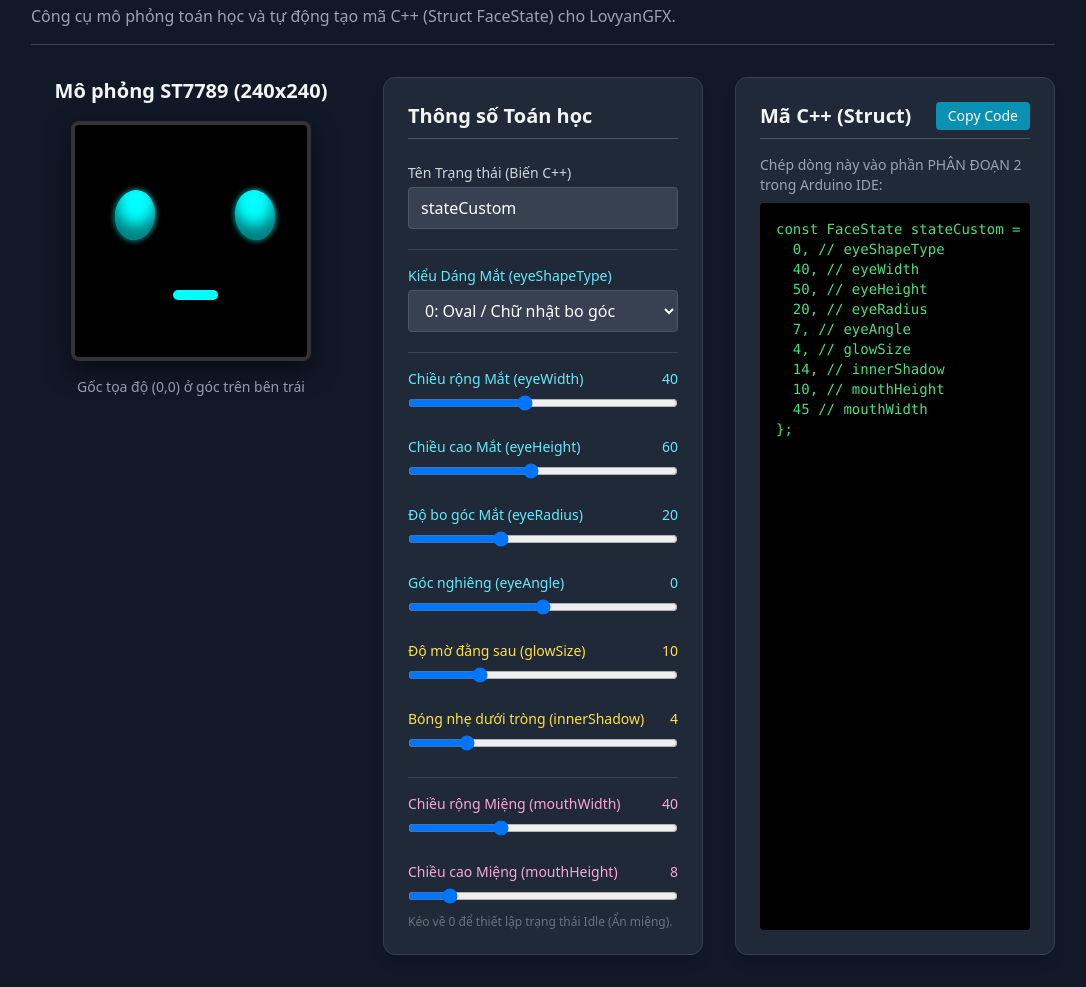
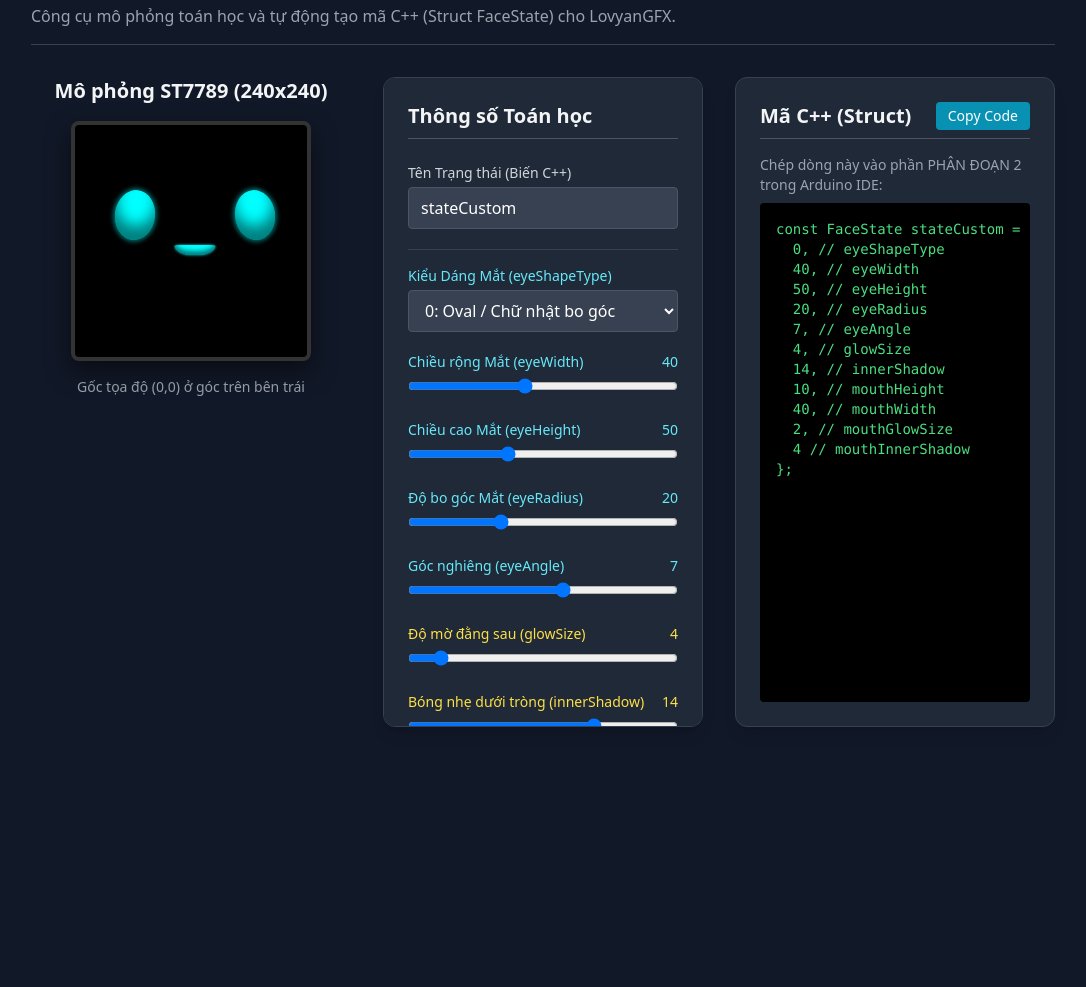
Before and after one commit to danghieu7424/face_rbot, a plain HTML site: page index.html in a window 1280 px wide. Shown: the part 72-1059 px from the top of the page, without its empty margins (97-1183 px from the left). After the commit the page ends 831 px from the top, so only its background shows below. Drawn offline with nearby package versions, Linux system fonts and the light colour scheme.

Commit message:
feat: update UI dashboard with scrollable container and enhanced customization for eye and mouth parameters

```diff
--- a/index.html
+++ b/index.html
@@ -53,8 +53,9 @@
             </div>
 
             <!-- Cột 2: Bảng điều khiển (Sliders) -->
-            <div class="bg-gray-800 p-6 rounded-xl border border-gray-700 shadow-lg">
-                <h2 class="text-xl font-semibold mb-6 border-b border-gray-600 pb-2">Thông số Toán học</h2>
+            <div class="bg-gray-800 p-6 rounded-xl border border-gray-700 shadow-lg h-[650px] overflow-y-auto">
+                <h2 class="text-xl font-semibold mb-6 border-b border-gray-600 pb-2 sticky top-0 bg-gray-800 z-10">Thông
+                    số Toán học</h2>
 
                 <div class="space-y-5">
                     <!-- Tên Trạng Thái -->
@@ -64,32 +65,30 @@
                             class="w-full bg-gray-700 border border-gray-600 rounded px-3 py-2 text-white focus:outline-none focus:border-cyan-400">
                     </div>
 
-                    <!-- MỚI: Thêm dropdown chọn kiểu dáng mắt -->
+                    <!-- Mắt -->
                     <div class="pt-4 border-t border-gray-700">
                         <label class="block text-sm font-medium text-cyan-300 mb-1">Kiểu Dáng Mắt (eyeShapeType)</label>
                         <select id="eyeShapeType"
                             class="w-full bg-gray-700 border border-gray-600 rounded px-3 py-2 text-white focus:outline-none focus:border-cyan-400">
-                            <option value="0">0: Oval / Chữ nhật bo góc</option>
+                            <option value="0" selected>0: Oval / Chữ nhật bo góc</option>
                             <option value="1">1: Bán nguyệt trên (Vui vẻ - ^_^)</option>
                             <option value="2">2: Bán nguyệt dưới (Chán nản - -_-)</option>
                             <option value="3">3: Oval đáy phẳng (Ngạc nhiên - O_O)</option>
                         </select>
                     </div>
 
-                    <!-- Mắt -->
-                    <div class="pt-4 border-t border-gray-700">
+                    <div>
                         <label class="flex justify-between text-sm text-cyan-300 mb-1">
                             <span>Chiều rộng Mắt (eyeWidth)</span> <span id="val-eyeWidth">40</span>
                         </label>
                         <input type="range" id="eyeWidth" min="10" max="80" value="40" class="w-full cursor-pointer">
                     </div>
 
-                    <!-- Đã thêm lại trường eyeHeight bị thiếu -->
                     <div>
                         <label class="flex justify-between text-sm text-cyan-300 mb-1">
-                            <span>Chiều cao Mắt (eyeHeight)</span> <span id="val-eyeHeight">60</span>
+                            <span>Chiều cao Mắt (eyeHeight)</span> <span id="val-eyeHeight">50</span>
                         </label>
-                        <input type="range" id="eyeHeight" min="10" max="120" value="60" class="w-full cursor-pointer">
+                        <input type="range" id="eyeHeight" min="10" max="120" value="50" class="w-full cursor-pointer">
                     </div>
 
                     <div>
@@ -99,26 +98,25 @@
                         <input type="range" id="eyeRadius" min="0" max="60" value="20" class="w-full cursor-pointer">
                     </div>
 
-                    <!-- MỚI: Thêm các thanh trượt Nghiêng, Glow, Shadow -->
                     <div>
                         <label class="flex justify-between text-sm text-cyan-300 mb-1">
-                            <span>Góc nghiêng (eyeAngle)</span> <span id="val-eyeAngle">0</span>
+                            <span>Góc nghiêng (eyeAngle)</span> <span id="val-eyeAngle">7</span>
                         </label>
-                        <input type="range" id="eyeAngle" min="-45" max="45" value="0" class="w-full cursor-pointer">
+                        <input type="range" id="eyeAngle" min="-45" max="45" value="7" class="w-full cursor-pointer">
                     </div>
 
                     <div>
                         <label class="flex justify-between text-sm text-yellow-300 mb-1">
-                            <span>Độ mờ đằng sau (glowSize)</span> <span id="val-glowSize">10</span>
+                            <span>Độ mờ đằng sau (glowSize)</span> <span id="val-glowSize">4</span>
                         </label>
-                        <input type="range" id="glowSize" min="0" max="40" value="10" class="w-full cursor-pointer">
+                        <input type="range" id="glowSize" min="0" max="40" value="4" class="w-full cursor-pointer">
                     </div>
 
                     <div>
                         <label class="flex justify-between text-sm text-yellow-300 mb-1">
-                            <span>Bóng nhẹ dưới tròng (innerShadow)</span> <span id="val-innerShadow">4</span>
+                            <span>Bóng nhẹ dưới tròng (innerShadow)</span> <span id="val-innerShadow">14</span>
                         </label>
-                        <input type="range" id="innerShadow" min="0" max="20" value="4" class="w-full cursor-pointer">
+                        <input type="range" id="innerShadow" min="0" max="20" value="14" class="w-full cursor-pointer">
                     </div>
 
                     <!-- Miệng -->
@@ -131,10 +129,25 @@
 
                     <div>
                         <label class="flex justify-between text-sm text-pink-300 mb-1">
-                            <span>Chiều cao Miệng (mouthHeight)</span> <span id="val-mouthHeight">8</span>
+                            <span>Chiều cao Miệng (mouthHeight)</span> <span id="val-mouthHeight">10</span>
                         </label>
-                        <input type="range" id="mouthHeight" min="0" max="60" value="8" class="w-full cursor-pointer">
-                        <p class="text-xs text-gray-500 mt-1">Kéo về 0 để thiết lập trạng thái Idle (Ẩn miệng).</p>
+                        <input type="range" id="mouthHeight" min="0" max="40" value="10" class="w-full cursor-pointer">
+                        <p class="text-xs text-gray-500 mt-1">Kéo về 0 để thiết lập trạng thái Idle.</p>
+                    </div>
+
+                    <div>
+                        <label class="flex justify-between text-sm text-pink-300 mb-1">
+                            <span>Độ mờ đằng sau Miệng (mouthGlowSize)</span> <span id="val-mouthGlowSize">2</span>
+                        </label>
+                        <input type="range" id="mouthGlowSize" min="0" max="40" value="2" class="w-full cursor-pointer">
+                    </div>
+
+                    <div>
+                        <label class="flex justify-between text-sm text-pink-300 mb-1">
+                            <span>Bóng nhẹ dưới Miệng (mouthInnerShadow)</span> <span id="val-mouthInnerShadow">4</span>
+                        </label>
+                        <input type="range" id="mouthInnerShadow" min="0" max="20" value="4"
+                            class="w-full cursor-pointer">
                     </div>
                 </div>
             </div>
@@ -151,7 +164,7 @@
 
                 <p class="text-sm text-gray-400 mb-2">Chép dòng này vào phần PHÂN ĐOẠN 2 trong Arduino IDE:</p>
                 <div class="bg-black p-4 rounded text-sm font-mono text-green-400 overflow-x-auto flex-grow relative">
-                    <pre id="codeOutput">const FaceState stateCustom = {40, 60, 15, 8, 40};</pre>
+                    <pre id="codeOutput"></pre>
                 </div>
             </div>
 
@@ -160,7 +173,7 @@
 
     <!-- Script quản lý trạng thái (State Management) -->
     <script>
-        // Trạng thái tập trung (Single Source of Truth)
+        // Trạng thái tập trung (Single Source of Truth) - Đã đồng bộ khớp với yêu cầu
         const state = {
             name: 'stateCustom',
             eyeShapeType: 0, // 0: Oval, 1: Top Half, 2: Bottom Half, 3: Flat Bottom
@@ -170,8 +183,10 @@
             eyeAngle: 7,
             glowSize: 4,
             innerShadow: 14,
-            mouthWidth: 45,
-            mouthHeight: 10
+            mouthHeight: 10,
+            mouthWidth: 40, // Điều chỉnh về 40 theo yêu cầu mới
+            mouthGlowSize: 2,
+            mouthInnerShadow: 4
         };
 
         // DOM Elements
@@ -184,7 +199,6 @@
         };
 
         // Hàm Render: Chuyển đổi thông số toán học thành CSS để vẽ lên màn hình mô phỏng
-        // Logic TỌA ĐỘ này phải KHỚP 100% với hàm renderToScreen() trong ESP32 C++
         function renderUI() {
             // Xử lý hình dáng mắt qua CSS Border Radius nâng cao
             let borderRadiusCSS = `${state.eyeRadius}px`;
@@ -195,17 +209,21 @@
             } else if (state.eyeShapeType == 3) { // Oval đáy phẳng
                 borderRadiusCSS = `50% 50% 10% 10% / 60% 60% 20% 20%`;
             } else {
-                // Nếu mắt là oval hoàn toàn (chiều rộng bằng bo góc * 2)
                 if (state.eyeRadius >= state.eyeWidth / 2) {
                     borderRadiusCSS = `50%`;
                 }
             }
 
-            // Xử lý Glow và Inner Shadow
-            // Màu CYAN mặc định: rgb(0, 255, 255). Inner shadow dùng màu đen mờ.
-            const boxShadowCSS = `
+            // Xử lý Glow và Inner Shadow cho MẮT
+            const eyeBoxShadowCSS = `
                 0 0 ${state.glowSize}px ${state.glowSize / 2}px rgba(0, 255, 255, 0.4),
                 inset 0 -${state.innerShadow}px ${state.innerShadow}px rgba(0, 0, 0, 0.5)
+            `;
+
+            // Xử lý Glow và Inner Shadow cho MIỆNG
+            const mouthBoxShadowCSS = `
+                0 0 ${state.mouthGlowSize}px ${state.mouthGlowSize / 2}px rgba(0, 255, 255, 0.4),
+                inset 0 -${state.mouthInnerShadow}px ${state.mouthInnerShadow}px rgba(0, 0, 0, 0.5)
             `;
 
             // Style chung cho cả 2 mắt
@@ -214,9 +232,9 @@
                 el.style.height = `${state.eyeHeight}px`;
                 el.style.top = `${90 - (state.eyeHeight / 2)}px`;
                 el.style.borderRadius = borderRadiusCSS;
-                el.style.boxShadow = boxShadowCSS;
+                el.style.boxShadow = eyeBoxShadowCSS;
 
-                // Góc nghiêng: Mắt phải nghiêng ngược lại mắt trái để tạo sự đối xứng biểu cảm
+                // Góc nghiêng đối xứng
                 let angle = isRightEye ? -state.eyeAngle : state.eyeAngle;
                 el.style.transform = `rotate(${angle}deg)`;
             };
@@ -229,56 +247,58 @@
             DOM.eyeRight.style.left = `${200 - state.eyeWidth}px`;
             applyEyeStyles(DOM.eyeRight, true);
 
-            // Miệng
+            // Miệng (Được đẩy lên cao sát mắt)
             if (state.mouthHeight > 0) {
                 DOM.mouth.style.opacity = '1';
                 DOM.mouth.style.width = `${state.mouthWidth}px`;
                 DOM.mouth.style.height = `${state.mouthHeight}px`;
                 DOM.mouth.style.left = `${120 - (state.mouthWidth / 2)}px`;
-                DOM.mouth.style.top = `${170 - (state.mouthHeight / 2)}px`;
-                DOM.mouth.style.borderRadius = `6px`;
+                // Đưa Y lên 125 thay vì 170 để sát mắt
+                DOM.mouth.style.top = `${125 - (state.mouthHeight / 2)}px`;
+
+                // PHẢN HỒI Ý KIẾN CỦA BẠN: Thay vì dùng hình chữ nhật bo góc (ví dụ: borderRadius = '10px'),
+                // chúng ta dùng border-radius bất đối xứng để tạo hình "tam giác ngược":
+                // Bo rất nhẹ ở 2 góc trên (15%) và bo cực mạnh ở 2 góc dưới (50% theo trục X, 80%-100% theo trục Y).
+                DOM.mouth.style.borderRadius = `15% 15% 50% 50% / 15% 15% 100% 100%`;
+
+                DOM.mouth.style.boxShadow = mouthBoxShadowCSS;
             } else {
-                DOM.mouth.style.opacity = '0'; // Ẩn hoàn toàn nếu chiều cao = 0
+                DOM.mouth.style.opacity = '0'; // Ẩn hoàn toàn
             }
 
-            // Render mã C++ mới (Cập nhật Struct cho khớp với thuộc tính mới)
-            DOM.codeOutput.innerText = `const FaceState ${state.name} = {\n  ${state.eyeShapeType}, // eyeShapeType\n  ${state.eyeWidth}, // eyeWidth\n  ${state.eyeHeight}, // eyeHeight\n  ${state.eyeRadius}, // eyeRadius\n  ${state.eyeAngle}, // eyeAngle\n  ${state.glowSize}, // glowSize\n  ${state.innerShadow}, // innerShadow\n  ${state.mouthHeight}, // mouthHeight\n  ${state.mouthWidth} // mouthWidth\n};`;
+            // Render mã C++ mới (Đúng chuẩn Format bạn yêu cầu)
+            DOM.codeOutput.innerText = `const FaceState ${state.name} = {\n  ${state.eyeShapeType}, // eyeShapeType\n  ${state.eyeWidth}, // eyeWidth\n  ${state.eyeHeight}, // eyeHeight\n  ${state.eyeRadius}, // eyeRadius\n  ${state.eyeAngle}, // eyeAngle\n  ${state.glowSize}, // glowSize\n  ${state.innerShadow}, // innerShadow\n  ${state.mouthHeight}, // mouthHeight\n  ${state.mouthWidth}, // mouthWidth\n  ${state.mouthGlowSize}, // mouthGlowSize\n  ${state.mouthInnerShadow} // mouthInnerShadow\n};`;
         }
 
         // Đăng ký sự kiện (Event Listeners) cho các Sliders
-        const keys = ['eyeShapeType', 'eyeWidth', 'eyeHeight', 'eyeRadius', 'eyeAngle', 'glowSize', 'innerShadow', 'mouthWidth', 'mouthHeight'];
+        const keys = ['eyeShapeType', 'eyeWidth', 'eyeHeight', 'eyeRadius', 'eyeAngle', 'glowSize', 'innerShadow', 'mouthWidth', 'mouthHeight', 'mouthGlowSize', 'mouthInnerShadow'];
         keys.forEach(key => {
             const input = document.getElementById(key);
-            const valDisplay = document.getElementById(`val-${key}`); // Có thể null với thẻ select
+            const valDisplay = document.getElementById(`val-${key}`);
 
-            // Thêm kiểm tra null để tránh lỗi nếu thiếu phần tử HTML
             if (input) {
                 input.addEventListener('input', (e) => {
-                    // Xử lý riêng cho Dropdown Shape
                     if (key === 'eyeShapeType') {
                         state[key] = parseInt(e.target.value);
                     } else {
                         const val = parseInt(e.target.value);
-                        state[key] = val; // Cập nhật state
-                        if (valDisplay) valDisplay.innerText = val; // Cập nhật Label
+                        state[key] = val;
+                        if (valDisplay) valDisplay.innerText = val;
                     }
-                    renderUI(); // Vẽ lại
+                    renderUI();
                 });
-            } else {
-                console.warn(`Phần tử nhập liệu bị thiếu: ${key}`);
             }
         });
 
         // Sự kiện đổi tên biến
         DOM.stateName.addEventListener('input', (e) => {
-            state.name = e.target.value.replace(/[^a-zA-Z0-9_]/g, ''); // Lọc ký tự đặc biệt, chuẩn C++
+            state.name = e.target.value.replace(/[^a-zA-Z0-9_]/g, '');
             renderUI();
         });
 
         // Nút Copy Code
         document.getElementById('copyBtn').addEventListener('click', () => {
             const code = DOM.codeOutput.innerText;
-            // Fallback khi không hỗ trợ clipboard API trong iframe
             if (navigator.clipboard && window.isSecureContext) {
                 navigator.clipboard.writeText(code).then(showSuccess);
             } else {
```
